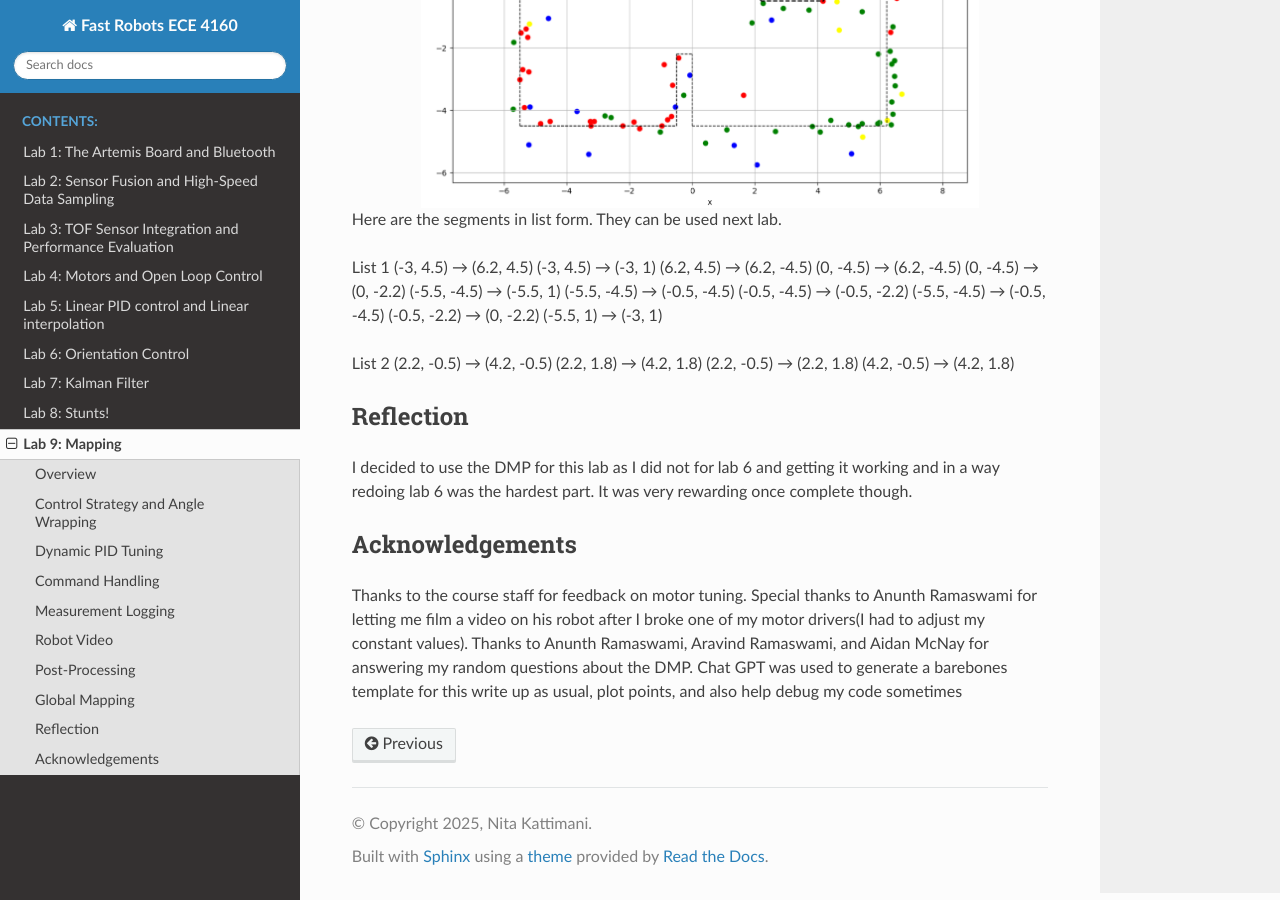
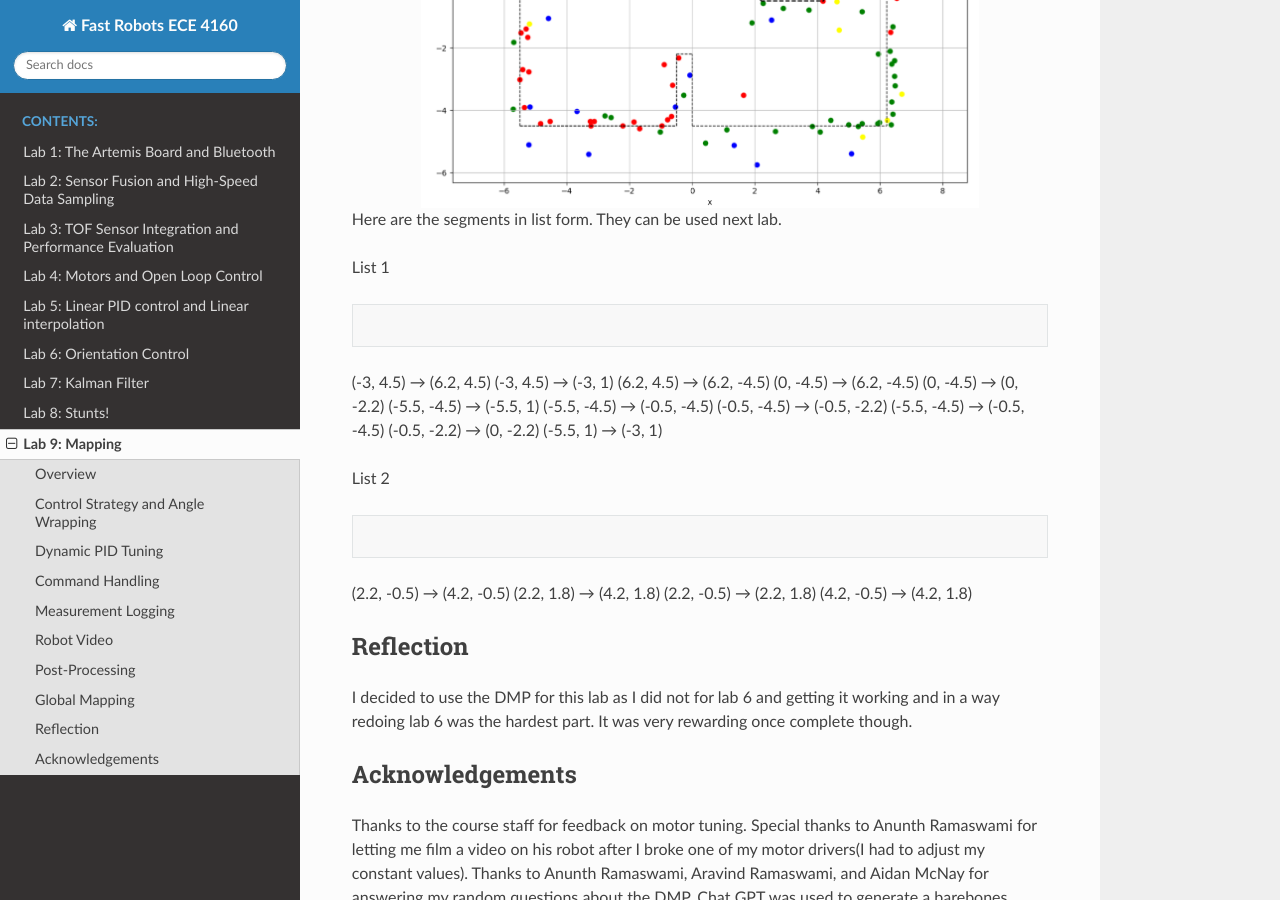
Before and after one commit to nskatti1/Fast-Robots, a Sphinx documentation site: the page built from docs/lab9.rst, in a window 1280 px wide and 900 px high, scrolled down 8208 px. Built offline with Sphinx 7.4.7 and the Read the Docs theme 3.1.0, drawn with Linux system fonts in a browser that asks for light colours; pages that are not in the unit, such as notebooks, are missing from menus.

Commit message:
Update lab9.rst

```diff
--- a/docs/lab9.rst
+++ b/docs/lab9.rst
@@ -205,6 +205,10 @@ Here is the image with the lines drawn on top
 Here are the segments in list form. They can be used next lab.
 
 List 1
+
+.. code-block:: c
+
+
 (-3, 4.5) → (6.2, 4.5)
 (-3, 4.5) → (-3, 1)
 (6.2, 4.5) → (6.2, -4.5)
@@ -218,6 +222,9 @@ List 1
 (-5.5, 1) → (-3, 1)
 
 List 2
+
+.. code-block:: c
+
 (2.2, -0.5) → (4.2, -0.5)
 (2.2, 1.8) → (4.2, 1.8)
 (2.2, -0.5) → (2.2, 1.8)
```
